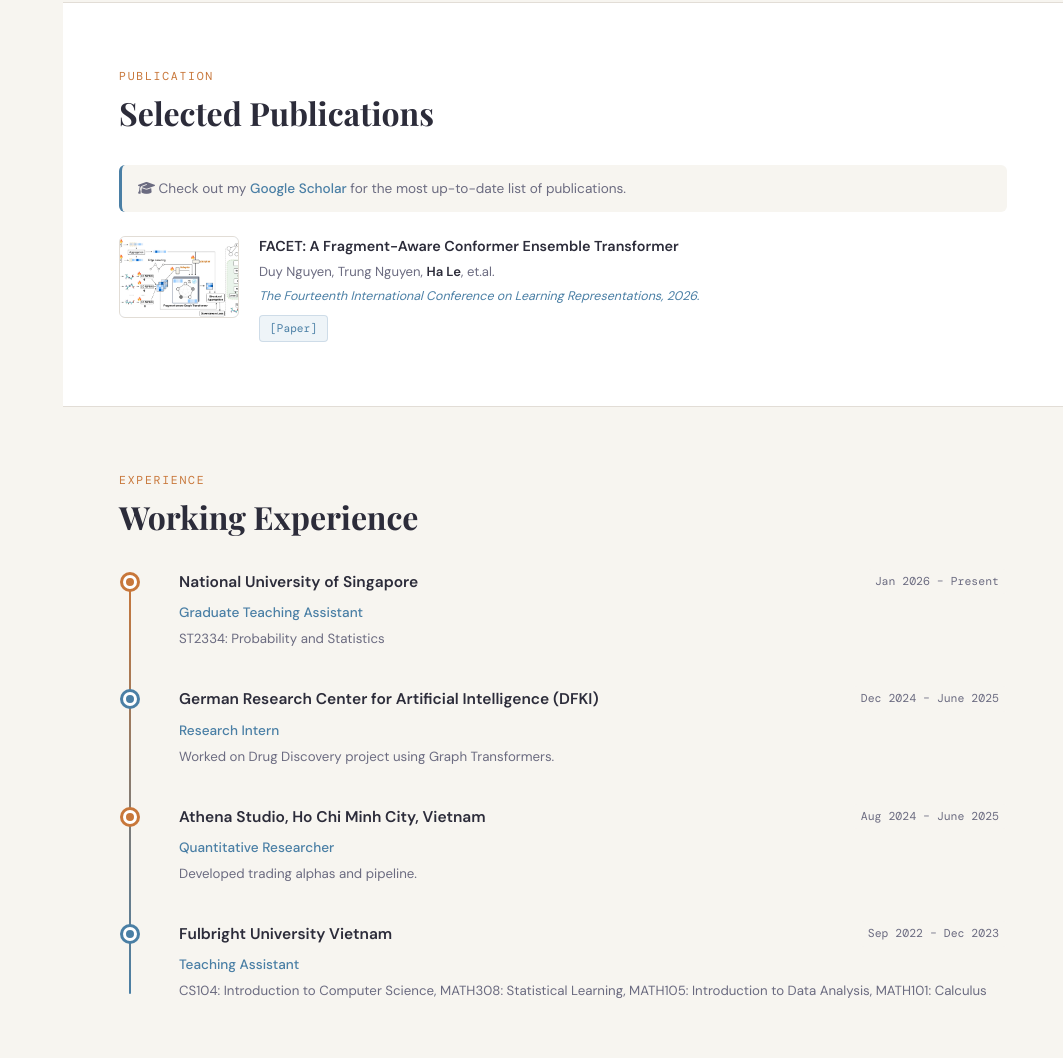
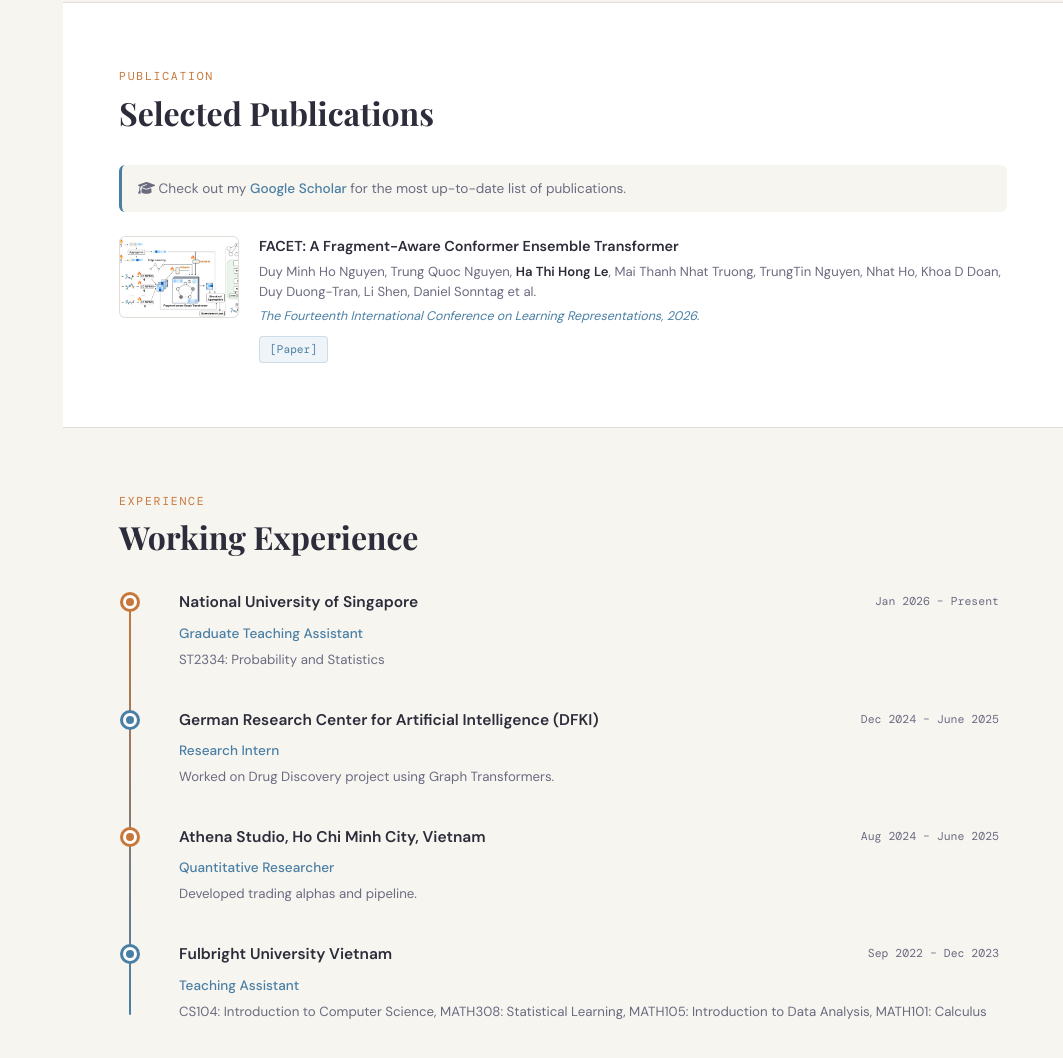
Before and after one commit to lthha/lthha.github.io, a plain HTML site: page index.html in a window 1280 px wide. Shown: the part 876-1934 px from the top of the page, without its empty margins (217-1280 px from the left). Drawn offline with nearby package versions, Linux system fonts and the light colour scheme; a web font is replaced by a local one.

Commit message:
Update FACET paper authors

```diff
--- a/index.html
+++ b/index.html
@@ -146,7 +146,7 @@
           </div>
           <div class="pub-body">
             <div class="pub-title">FACET: A Fragment-Aware Conformer Ensemble Transformer</div>
-            <div class="pub-authors">Duy Nguyen, Trung Nguyen, <strong>Ha Le</strong>, et.al.</div>
+            <div class="pub-authors">Duy Minh Ho Nguyen, Trung Quoc Nguyen, <strong>Ha Thi Hong Le</strong>, Mai Thanh Nhat Truong, TrungTin Nguyen, Nhat Ho, Khoa D Doan, Duy Duong-Tran, Li Shen, Daniel Sonntag et al.</div>
             <div class="pub-venue">The Fourteenth International Conference on Learning Representations, 2026.</div>
             <div class="pub-links">
               <a class="pub-link" href="https://openreview.net/pdf?id=cpwbXHvd2h" target="_blank">[Paper]</a>
```
